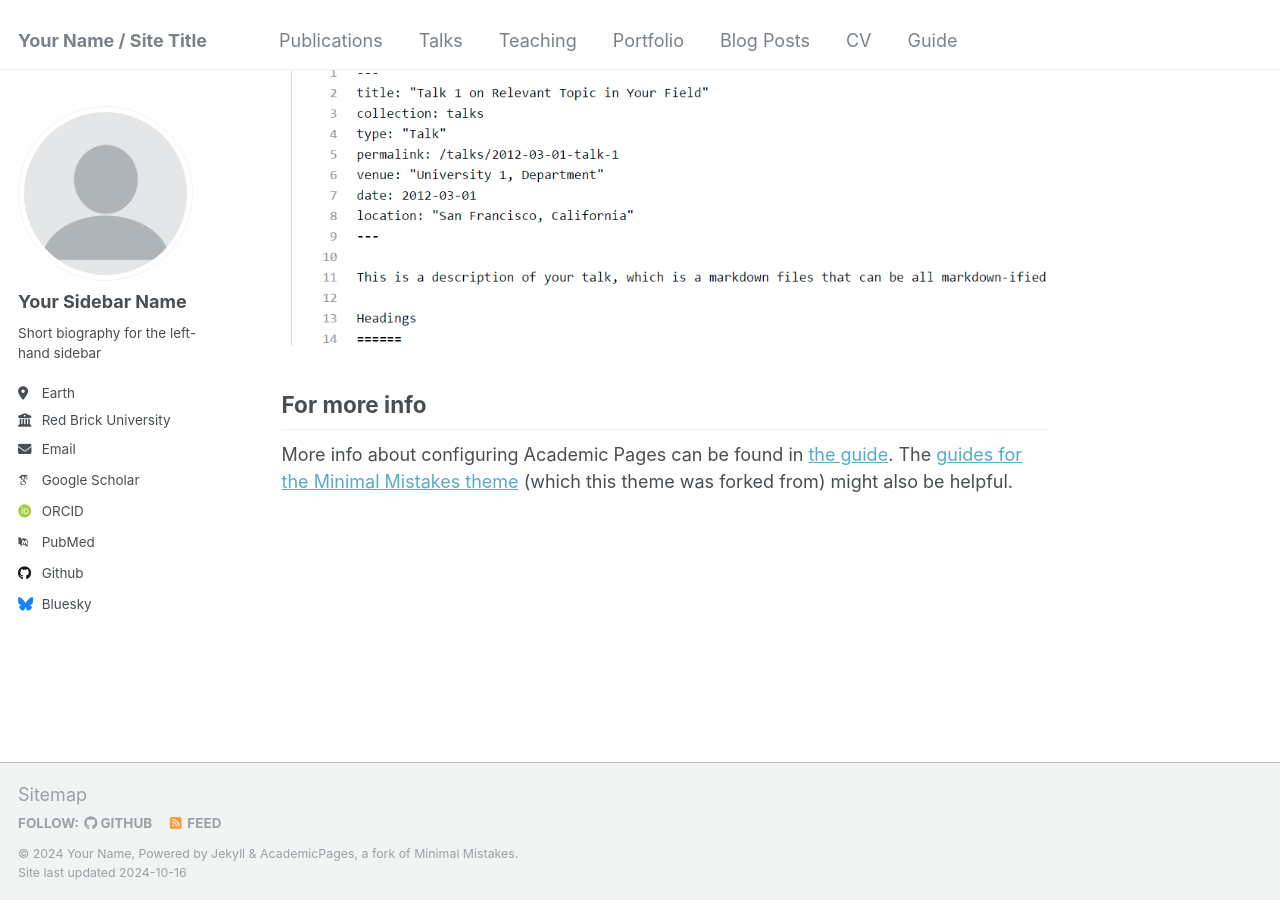
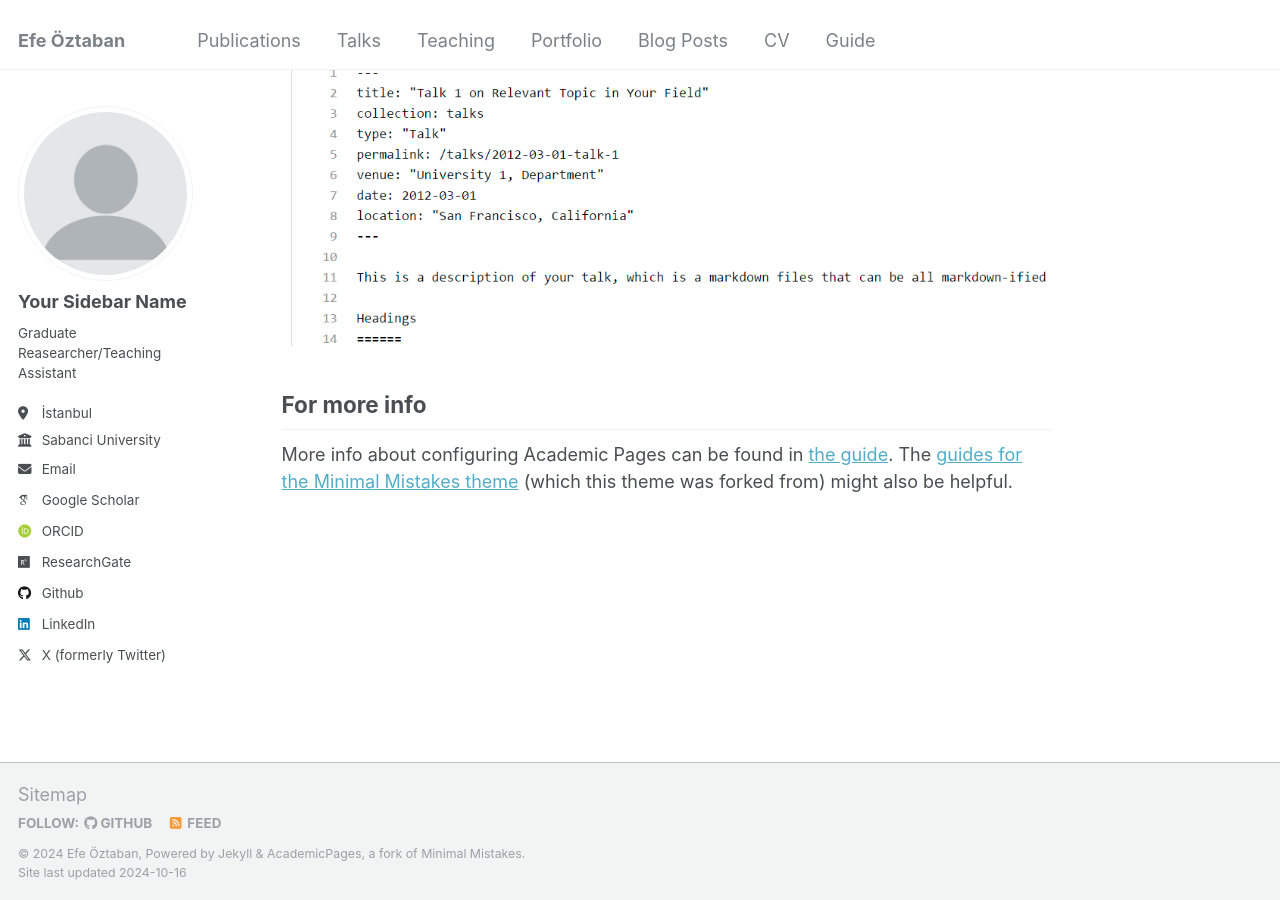
Before and after one commit to efeoztaban/efeoztaban.github.io, a Jekyll site: the page built from _pages/about.md, in a window 1280 px wide and 900 px high, scrolled down 2643 px. Built offline with Jekyll 4.4.1, drawn with Linux system fonts in a browser that asks for light colours; some web fonts are replaced.

Commit message:
Update _config.yml

```diff
--- a/_config.yml
+++ b/_config.yml
@@ -8,9 +8,9 @@
 
 # Basic Site Settings
 locale                   : "en-US"
-title                    : "Your Name / Site Title"
+title                    : "Efe Öztaban"
 title_separator          : "-"
-name                     : &name "Your Name"
+name                     : &name "Efe Öztaban"
 description              : &description "personal description"
 URL                      : "https://efeoztaban.github.io" # the base hostname & protocol for your site e.g. "https://mmistakes.github.io"
 baseurl                  : "" # the subpath of your site, e.g. "/blog"
@@ -24,31 +24,31 @@ author:
   avatar           : "profile.png"
   name             : "Your Sidebar Name"
   pronouns         : # example: "she/her"
-  bio              : "Short biography for the left-hand sidebar"
-  location         : "Earth"
-  employer         : "Red Brick University"
+  bio              : "Graduate Reasearcher/Teaching Assistant"
+  location         : "İstanbul"
+  employer         : "Sabanci University"
   uri              : # URL
-  email            : "none@example.org"
+  email            : "efeoztaban@sabanciuniv.edu"
 
   # Academic websites
   arxiv            : # URL - Update with the correct link to your profile
-  googlescholar    : "https://scholar.google.com/citations?user=PS_CX0AAAAAJ"
+  googlescholar    : "https://scholar.google.com/citations?hl=en&user=Uitk20oAAAAJ"
   impactstory      : # URL
-  orcid            : "http://orcid.org/yourorcidurl"
+  orcid            : "https://orcid.org/0009-0004-1597-6732"
   semantic         : # URL
-  pubmed           : "https://www.ncbi.nlm.nih.gov/pubmed/?term=john+snow"
-  researchgate     : # URL
+  pubmed           :
+  researchgate     : "https://www.researchgate.net/profile/Efe-Oeztaban" # URL
 
   # Repositories and software development
   bitbucket        : # Username - Update with your username on the site
   codepen          : # Username
   dribbble         : # Username
-  github           : "academicpages"
+  github           : "efeoztaban"
   kaggle           : # Username
   stackoverflow    : # User number or user number and name (i.e., use "1" or "1/jeff-atwood")
 
   # Social media
-  bluesky          : "bsky.app" # Replace this with you Bluesky username
+  bluesky          : # Replace this with you Bluesky username
   facebook         : # Username
   flickr           : # Username
   foursquare       : # Username
@@ -57,7 +57,7 @@ author:
   keybase          : # Username
   instagram        : # Username
   lastfm           : # Username
-  linkedin         : # Username
+  linkedin         : "efeoztaban" # Username
   mastodon         : # URL
   medium           : # URL
   pinterest        : # Username
@@ -65,7 +65,7 @@ author:
   steam            : # Username
   telegram         : # URL
   tumblr           : # Username
-  twitter          : # Username for X / Twitter
+  twitter          : "efeoztaban"# Username for X / Twitter
   vine             : # Username
   weibo            : # Username
   wikipedia        : # Username
```
